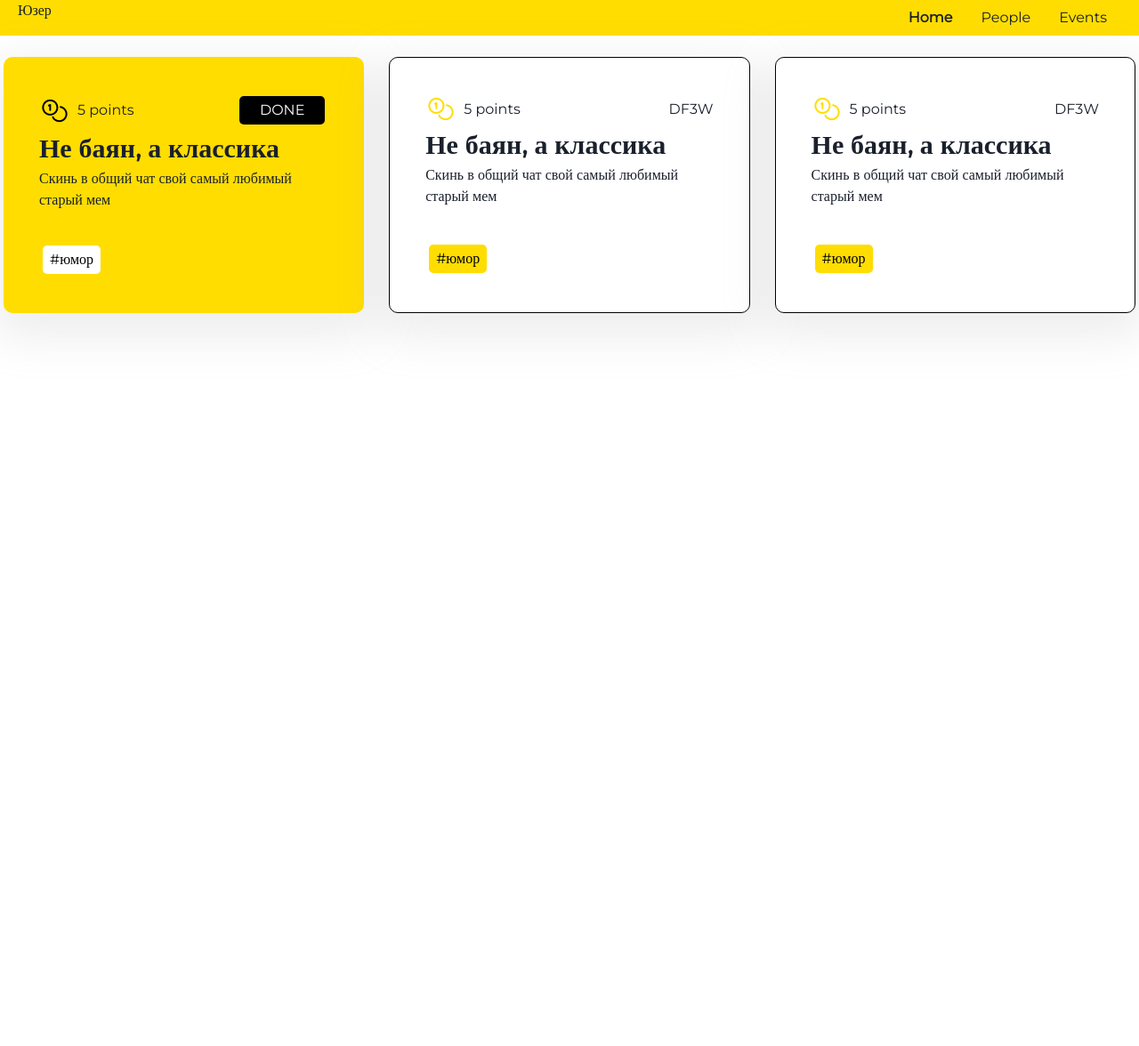
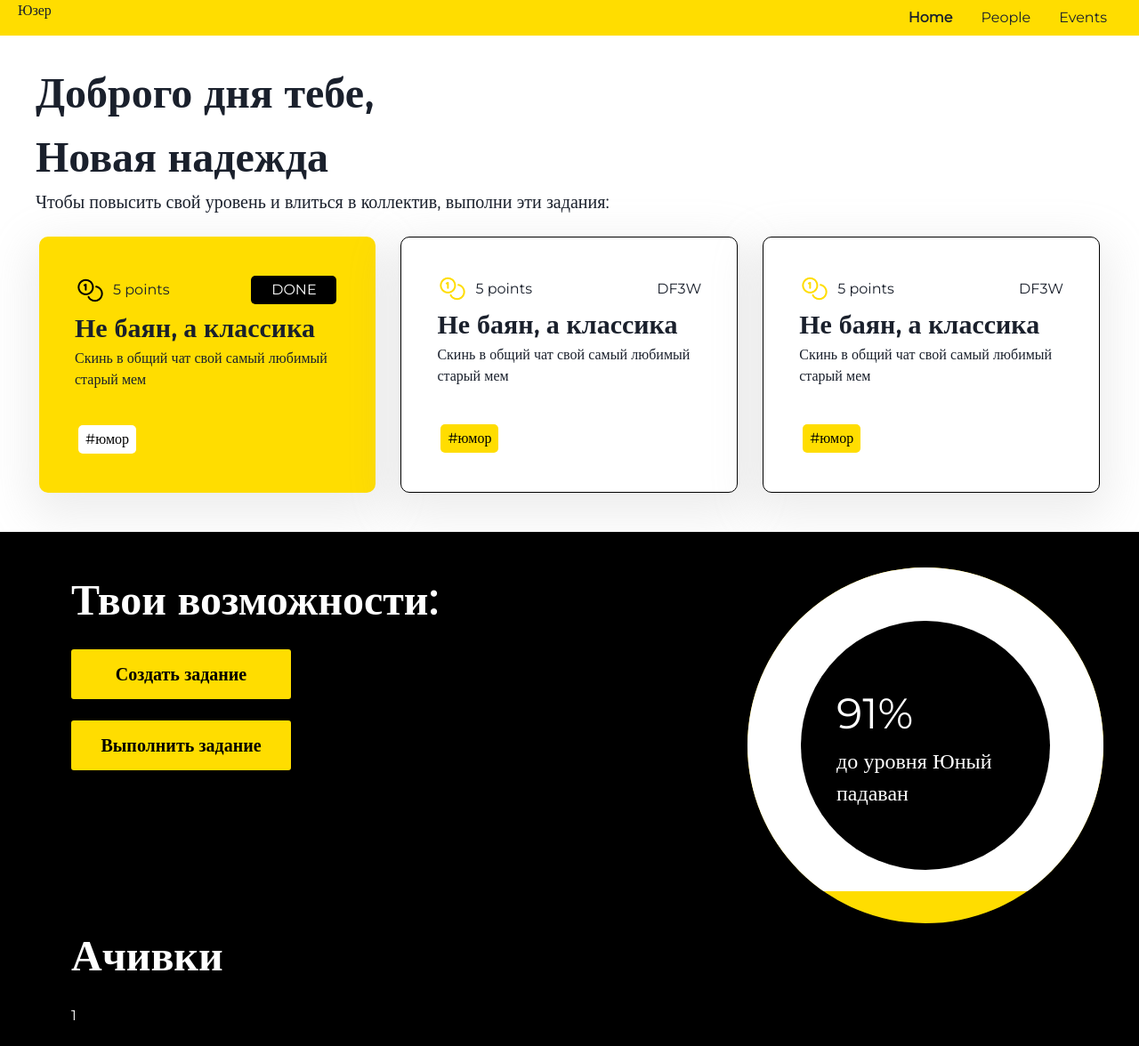
Before and after one commit to Enestacy/ogetto-frontend, a Next.js app in the folder oggetto/: page / in a window 1280 px wide. Shown: the top 1176 px of the page at 89% size. Before the commit the page ends 800 px from the top, so only its background shows below. Built offline with nearby package versions, Linux system fonts and the light colour scheme; a web font is replaced by a local one.

Commit message:
feat: add in lobby title

```diff
--- a/oggetto/src/components/Lobby/Lobby.tsx
+++ b/oggetto/src/components/Lobby/Lobby.tsx
@@ -1,10 +1,46 @@
-import { Box } from "@chakra-ui/react"
+import { Box, Button, Flex, Text } from "@chakra-ui/react"
 import { TasksContainer } from "./TasksContainer"
+import { user } from "../../content/User.json"
+import { useMemo } from "react"
+import { calcNameRank } from "../../utils/helper"
+import { Rank } from "../../interfaces/task.interface"
+import { ProgressCustom } from "../Progress/Progress"
 
 export const Lobby = () => {
+    const rank: Rank = useMemo(() => {
+        return calcNameRank(user.points)
+    }, [user])
     return (
-        <Box>
-            <TasksContainer />
-        </Box>
+        <Flex mt={7} gap={10} flexDir={'column'}>
+            <Box px={10}>
+                <Box maxW={'2xl'}>
+                    <Text variant={'lobby_title_hello'}>{rank.lobby_title.hello}</Text>
+                    <Text variant={'lobby_title_hello'}>{rank.name}</Text>
+                    <Text variant={'lobby_title_tasks'} >{rank.lobby_title.tasks}</Text>
+                </Box>
+                <TasksContainer />
+            </Box>
+            <Box bgColor={'black'} w={'100%'} color={'white'} h={'3xl'} p={10}>
+                <Flex flexDir={'row'} justify={'space-between'}>
+                    <Box maxW={'2xl'} px={10}>
+                        <Text variant={'lobby_title_hello'} >{rank.lobby_title.power}</Text>
+                        <Flex flexDir={'column'} w={"60%"} gap={6} mt={5}>
+                            <Button variant={'power'}>Создать задание</Button>
+                            <Button variant={'power'}>Выполнить задание</Button>
+                        </Flex>
+                    </Box>
+                    <ProgressCustom
+                        size={'big'}
+                        value={user.points}
+                    />
+                </Flex>
+                <Box maxW={'2xl'} px={10}>
+                    <Text variant={'lobby_title_hello'} >Ачивки</Text>
+                    <Flex flexDir={'column'} w={"60%"} gap={6} mt={5}>
+                        1
+                    </Flex>
+                </Box>
+            </Box>
+        </Flex>
     )
 }
```
